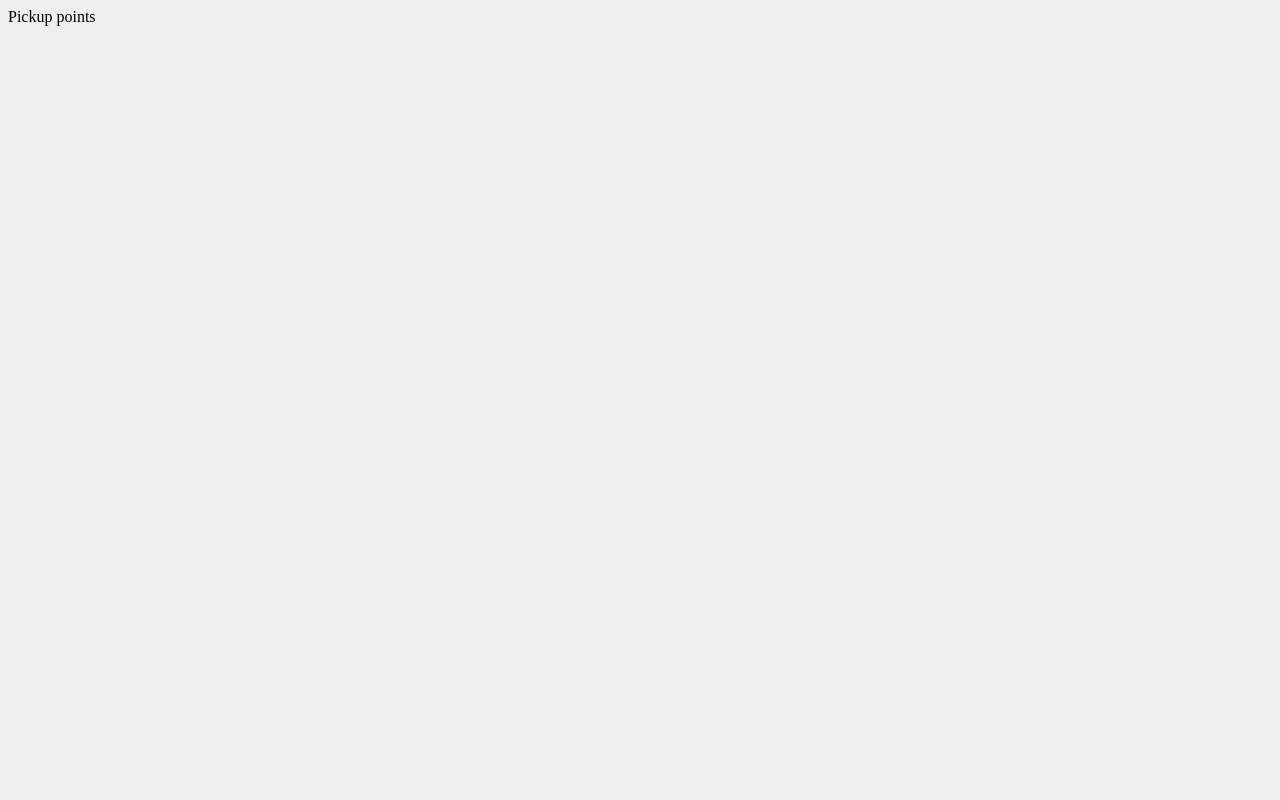
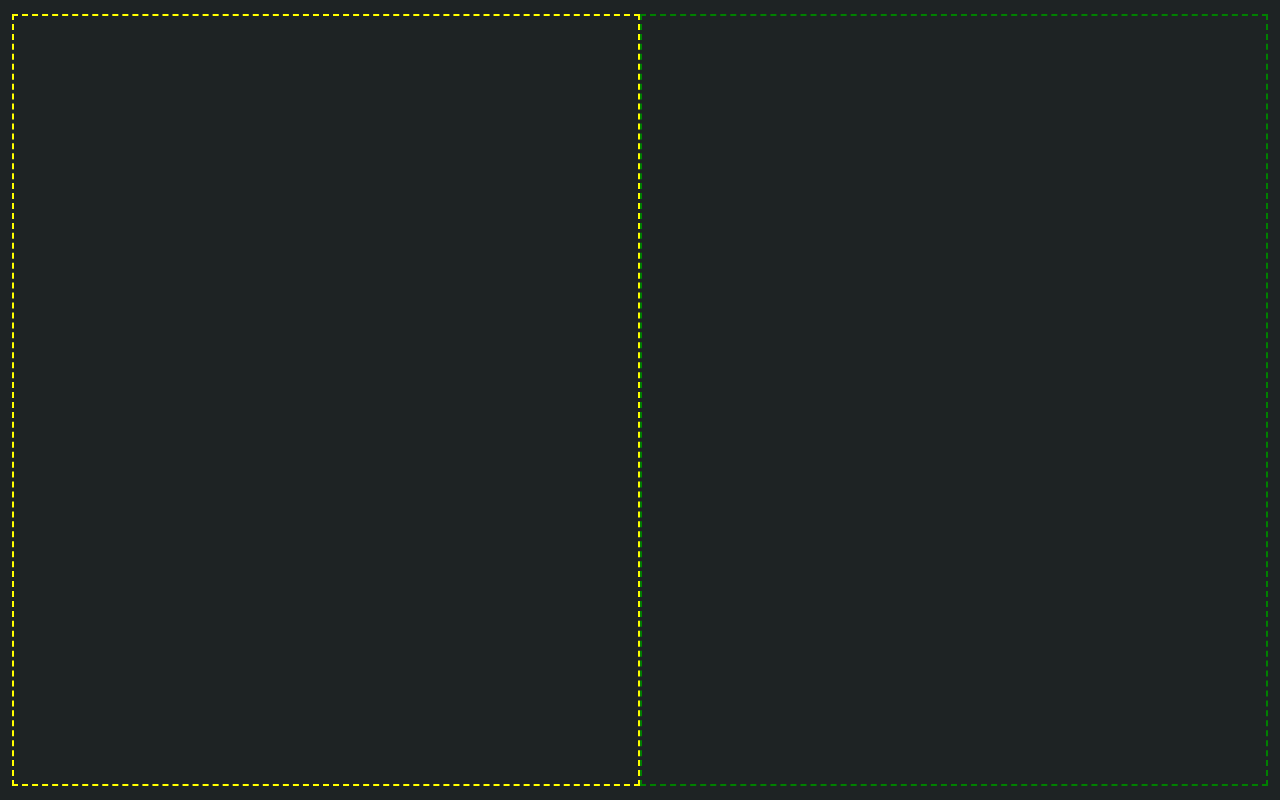
Before and after one commit to Johnny1500/pickup-points, a React app: page / in a window 1280 px wide. Built offline with nearby package versions, Linux system fonts and the light colour scheme.

Commit message:
initial styles

```diff
--- a/src/components/App.js
+++ b/src/components/App.js
@@ -1,9 +1,14 @@
 import React from 'react'
 
 const App = ({ props }) => (
-  <div>
-    Pickup points
-  </div>
+  <main>
+    <div className='card-container'>
+
+    </div>
+    <div className='map'>
+
+    </div>
+  </main>
 )
 
 export default App
--- a/src/index.html
+++ b/src/index.html
@@ -4,6 +4,7 @@
     <meta charset="UTF-8" />
     <meta http-equiv="X-UA-Compatible" content="IE=edge" />
     <meta name="viewport" content="width=device-width, initial-scale=1.0" />
+    <!-- <script src="https://api-maps.yandex.ru/3.0/?apikey=<ваш API-ключ>&lang=ru_RU"></script> -->
     <title>Pickup points</title>
   </head>
   <body>
--- a/src/index.scss
+++ b/src/index.scss
@@ -1,3 +1,34 @@
+html, body {
+  margin: 0px;
+  padding: 0px;
+}
+
 body {
-  background: #eeeeee;
+  background-color: rgb(30, 35, 36);
 }
+
+#root {
+  height: 100dvh;
+  height: 100vh;
+  margin: 0px;
+  padding: 0px;
+}
+
+main {
+  display: flex;
+  flex-direction: row;
+  height: 100%;
+  margin: 0;
+}
+
+.card-container {
+  margin: 14px 0px 14px 12px;
+  border: 2px dashed yellow;
+  flex: 1
+}
+
+.map {
+  margin: 14px 12px 14px 0px;
+  border: 2px dashed green;
+  flex: 1
+}
```
